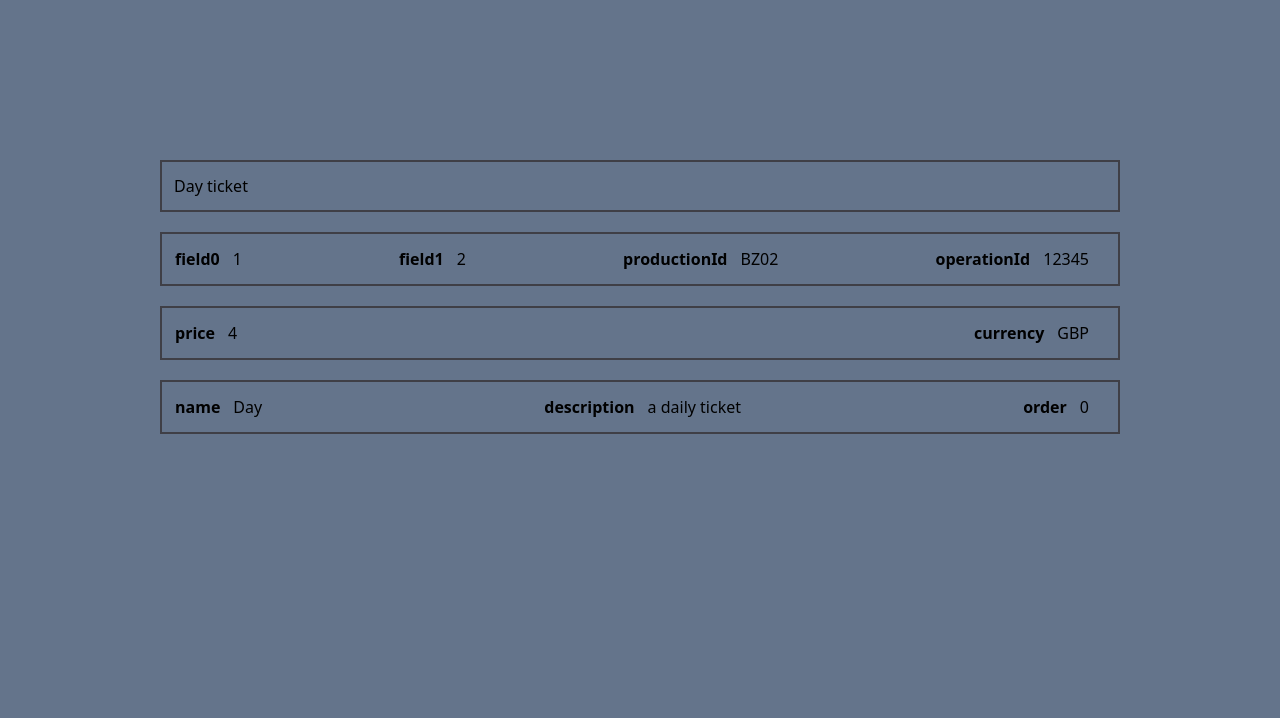
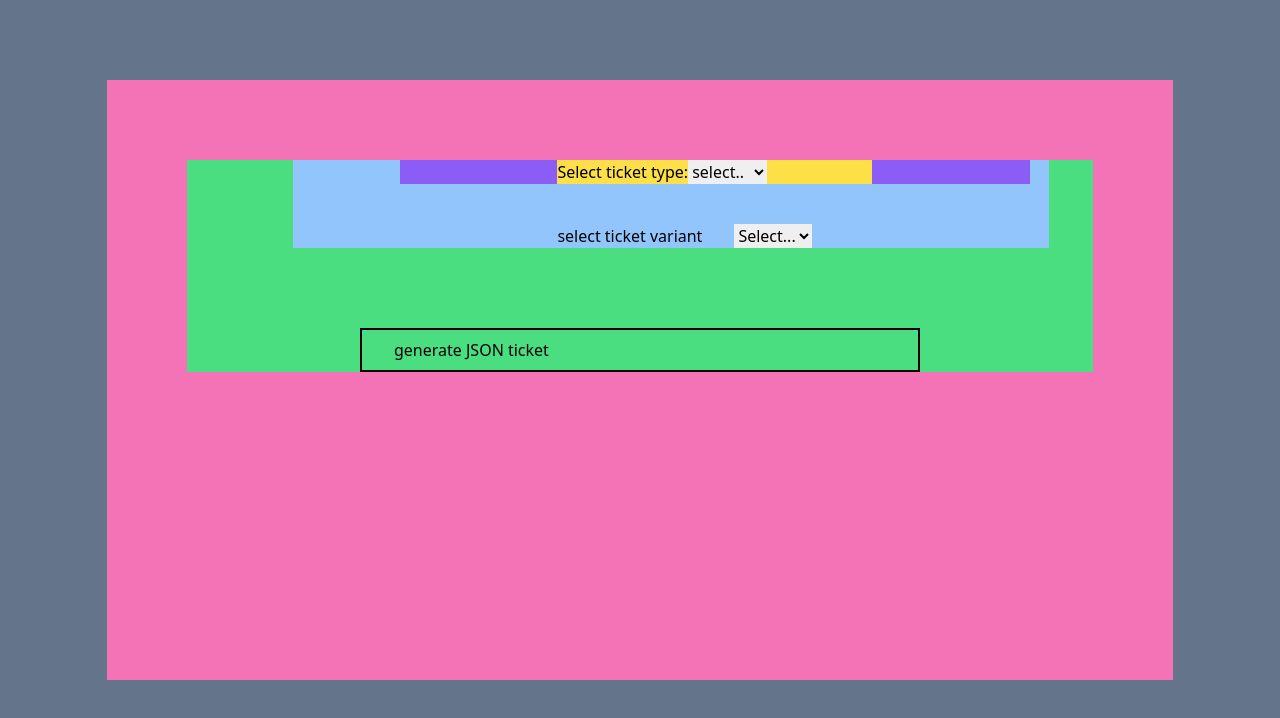
Before and after one commit to Anloms/Urban_Things, a React (Vite) app in the folder mini-app/: page / in a window 1280 px wide. Shown: the top 718 px of the page. Built offline with nearby package versions, Linux system fonts and the light colour scheme.

Commit message:
feat: Form component - raw; no functionality yet

```diff
--- a/mini-app/src/App.tsx
+++ b/mini-app/src/App.tsx
@@ -5,7 +5,6 @@ import Variant from './components/Variant'
 function App() {
   return (
     <main className='bg-slate-500 w-screen h-screen pt-[5rem]'>
-      <Variant />
       <Form />
     </main>
   )
--- a/mini-app/src/components/Form.tsx
+++ b/mini-app/src/components/Form.tsx
@@ -1,5 +1,46 @@
 export default function Form() {
   return (
-    <></>
+    <>
+      <form
+
+        className="centeredCalc flex flex-col justify-between w-5/6 h-5/6 p-[5rem] bg-pink-400">
+        <div className="bg-green-400 flex flex-col justify-center w-full">
+          <div className="centeredCalc bg-blue-300 flex flex-col justify-center w-5/6">
+            <div className="centeredCalc bg-violet-500 flex flex-row justify-center w-5/6 mb-10">
+              <div className="bg-yellow-300 flex justify-start w-3/6">
+                <label>
+                  Select ticket type:
+                </label>
+                <select className="mr-[2rem]">
+                  <option>select..</option>
+                  <option>Adult</option>
+                  <option>Student</option>
+                </select>
+              </div>
+
+            </div>
+            <div
+              className="centeredCalc flex flex-row justify-center w-5/6">
+              <div className="flex justify-start w-3/6">
+                <label className="mr-[2rem]">select ticket variant</label>
+                <select>
+                  <option value="">Select...</option>
+                  <option value="Day">Day</option>
+                  <option value="Week">Week</option>
+                  <option value="Month">Month</option>
+                </select>
+              </div>
+            </div>
+
+          </div>
+          <div className="w-[35rem] mt-[5rem]"
+            style={{ marginLeft: "calc((100% - 35rem) / 2)" }}>
+            <div className="p-2 border-solid border-black border-2 w-full text-center flex flex-row justify-between px-[2rem]">
+              <button type="submit">generate JSON ticket</button>
+            </div>
+          </div>
+        </div>
+      </form>
+    </>
   )
 }
--- a/mini-app/src/index.css
+++ b/mini-app/src/index.css
@@ -6,4 +6,7 @@
   .table-reusable {
     @apply flex flex-row justify-between border-collapse border-solid border-zinc-700 border-2 p-3 mb-5
   }
+  .centeredCalc {
+    margin-left: calc((100vw - (5/6 * 100vw)) / 2)
+  }
 }
```
